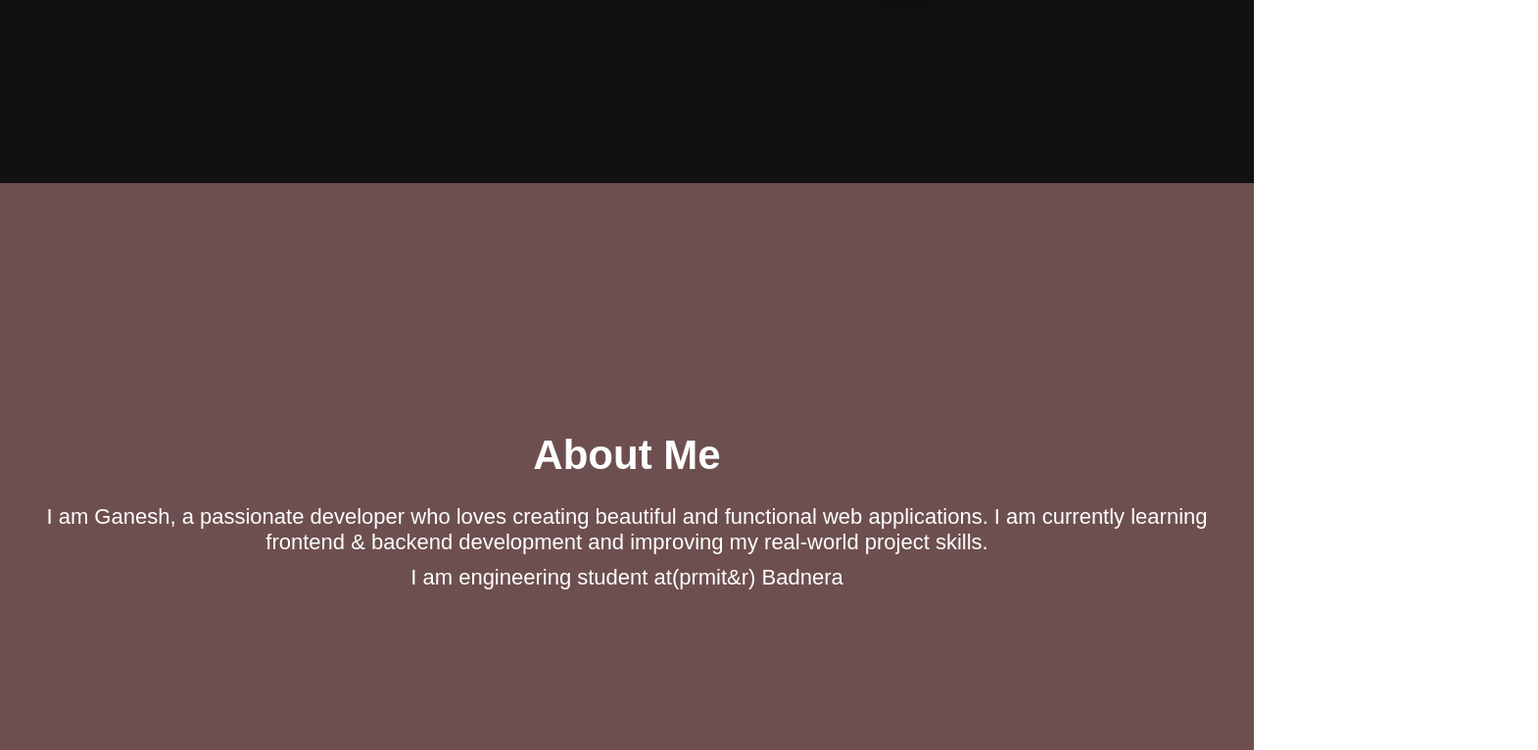
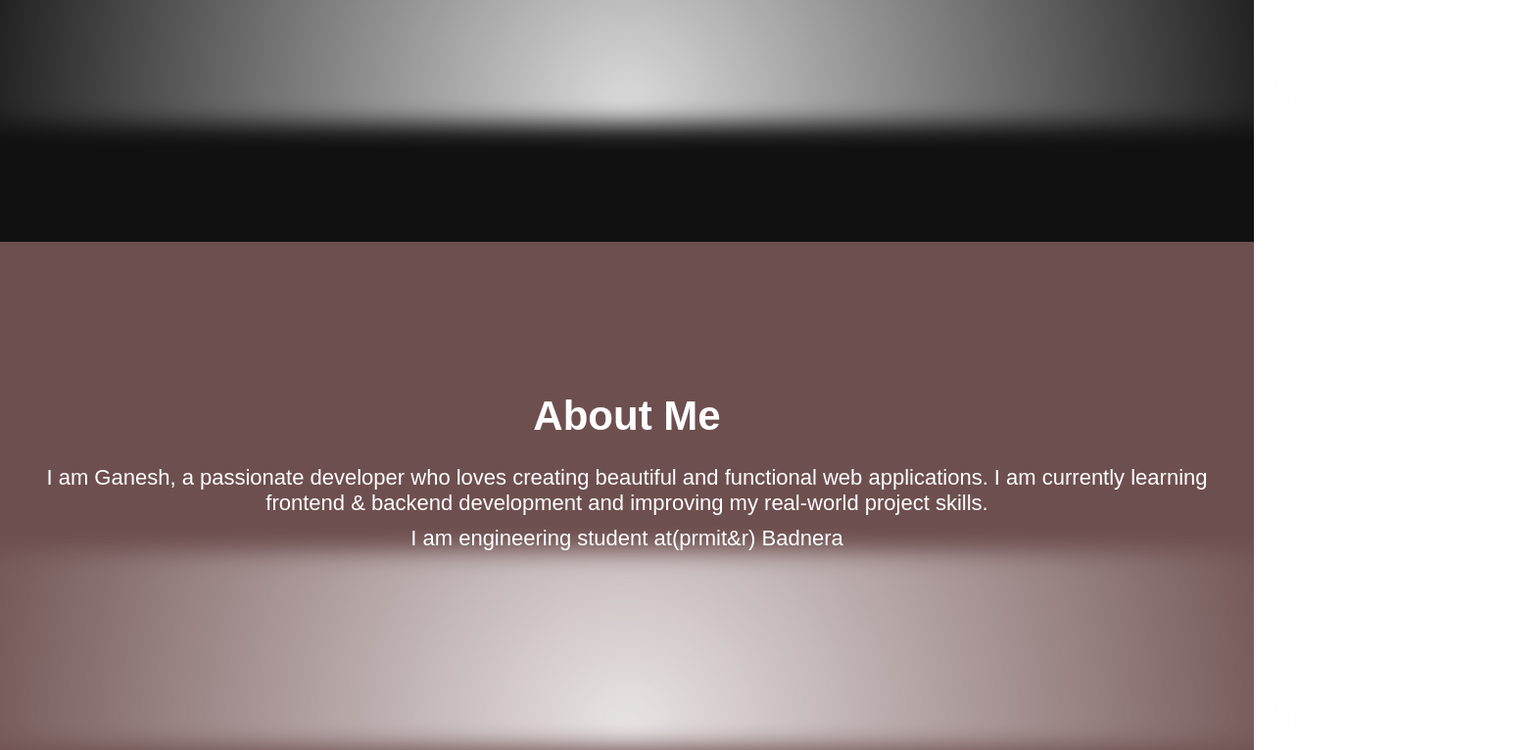
Before and after one commit to Ganesh-D-patil/portfolio-website-v1, a plain HTML site: page index.html in a window 1280 px wide. Shown: the part 453-1219 px from the top of the page at 98% size, 1570 px wide, since content can reach past the window. Drawn offline with nearby package versions, Linux system fonts and the light colour scheme.

Commit message:
Update style.css

```diff
--- a/style.css
+++ b/style.css
@@ -169,3 +169,19 @@ p {
         text-align: center;
     }
 }
+.contact-info p {
+    font-size: 20px;
+    margin-top: 10px;
+}
+.fade {
+    width: 200%;
+    height: 300px;
+    background: linear-gradient(to top, transparent, #dfb5b5a0);
+}
+.fade {
+    width: 150%;
+    height: 200px;
+    background: radial-gradient(circle at 50% 90%, rgba(255,255,255,0.85), transparent 75%);
+    filter: blur(12px);
+    pointer-events: none;
+}
```
